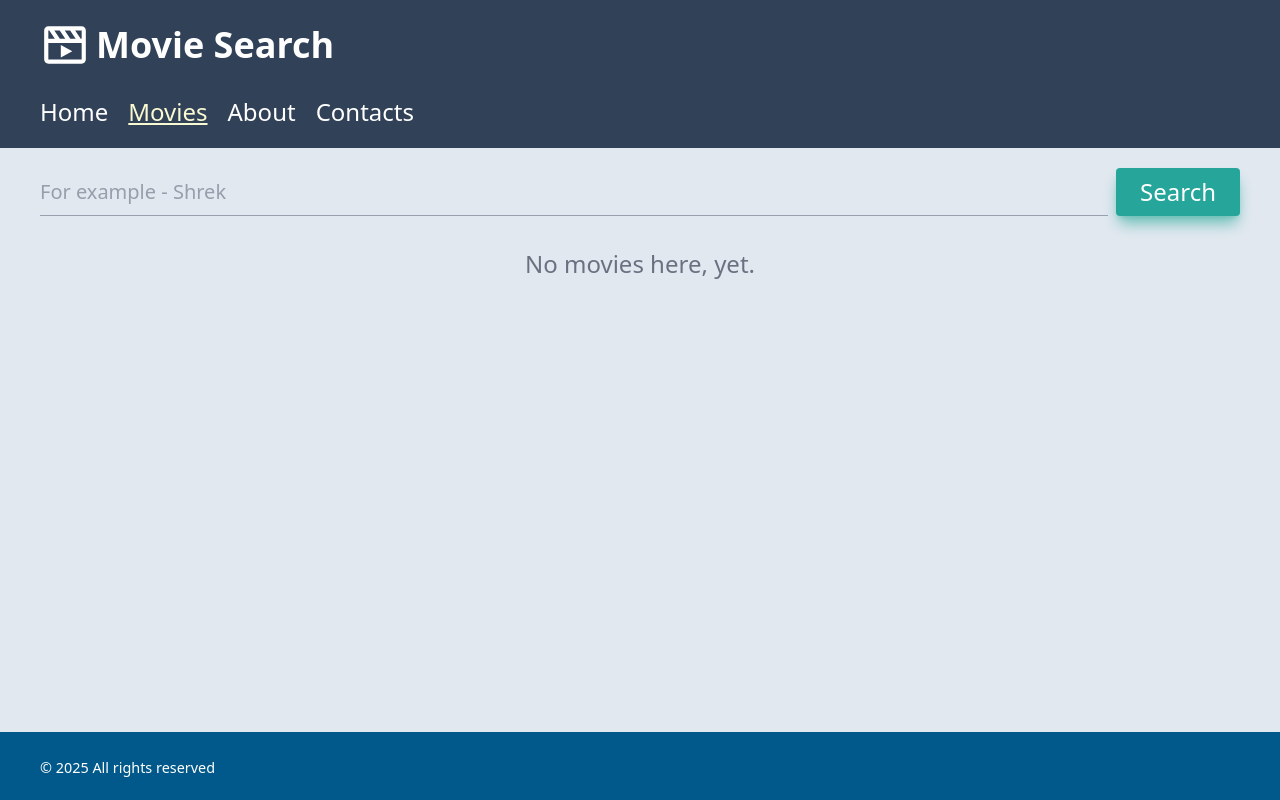
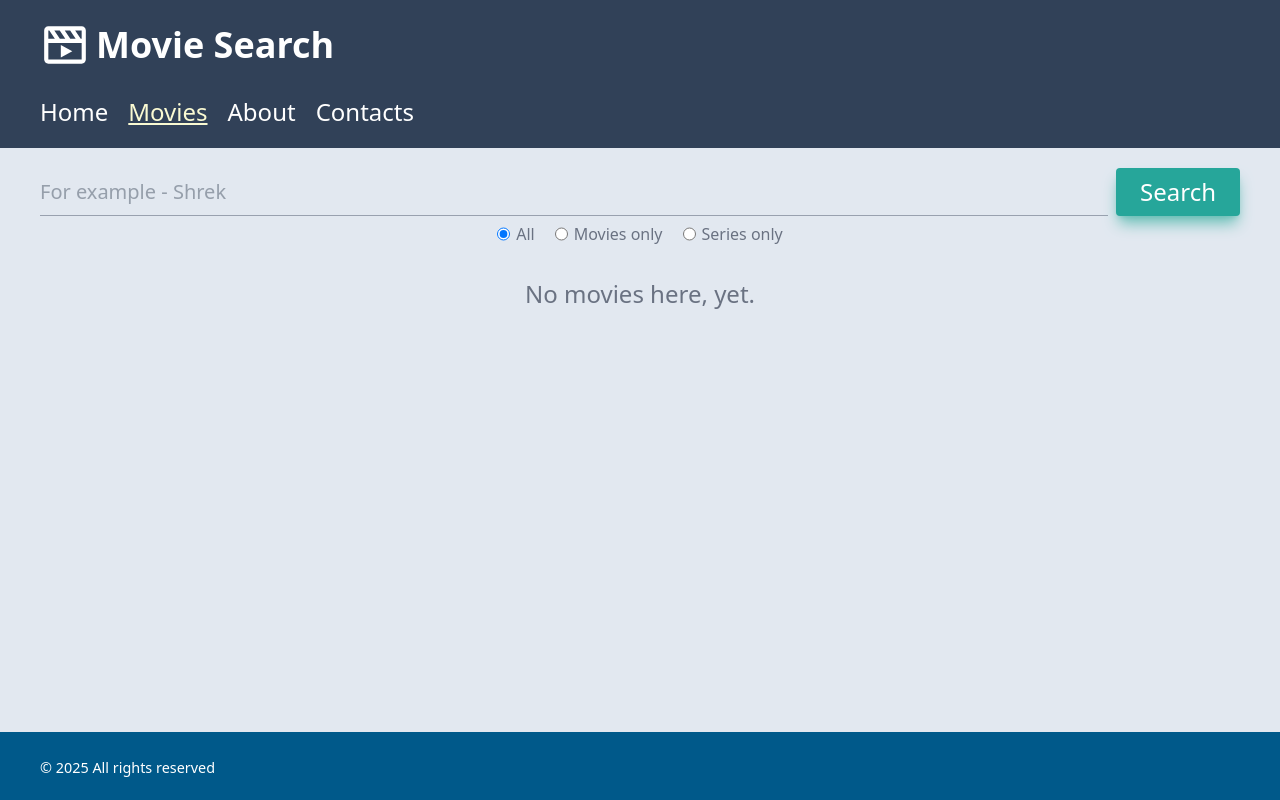
Before and after one commit to Dotssy/react-movie-search, a React (Vite) app: page /movies in a window 1280 px wide. Built offline with nearby package versions, Linux system fonts and the light colour scheme.

Commit message:
Added search by type

```diff
--- a/src/components/SearchForm.jsx
+++ b/src/components/SearchForm.jsx
@@ -3,13 +3,17 @@ import { useMovieSearchContext } from '../context/MovieSearchContext'
 
 const SearchForm = () => {
   const [movieNameInput, setMovieNameInput] = useState('')
-  const { setUserQuery } = useMovieSearchContext()
+  const { userQuery, setUserQuery } = useMovieSearchContext()
+
+  const handleSearchTypeChange = (e) => {
+    setUserQuery((search) => ({ ...search, searchType: e.target.value }))
+  }
 
   const handleSubmit = (e) => {
     e.preventDefault()
 
     if (!movieNameInput.trim()) return
-    setUserQuery(movieNameInput.trim())
+    setUserQuery((search) => ({ ...search, movieName: movieNameInput.trim() }))
   }
 
   return (
@@ -29,6 +33,38 @@ const SearchForm = () => {
           Search
         </button>
       </div>
+      <div className="flex justify-center gap-5 mt-1.5 text-base text-gray-500">
+        <label className="flex gap-1.5 cursor-pointer">
+          <input
+            type="radio"
+            name="type"
+            value=""
+            onChange={handleSearchTypeChange}
+            checked={userQuery.searchType === ''}
+          />
+          <span>All</span>
+        </label>
+        <label className="flex gap-1.5 cursor-pointer">
+          <input
+            type="radio"
+            name="type"
+            value="movie"
+            onChange={handleSearchTypeChange}
+            checked={userQuery.searchType === 'movie'}
+          />
+          <span>Movies only</span>
+        </label>
+        <label className="flex gap-1.5 cursor-pointer">
+          <input
+            type="radio"
+            name="type"
+            value="series"
+            onChange={handleSearchTypeChange}
+            checked={userQuery.searchType === 'series'}
+          />
+          <span>Series only</span>
+        </label>
+      </div>
     </form>
   )
 }
--- a/src/context/MovieSearchProvider.jsx
+++ b/src/context/MovieSearchProvider.jsx
@@ -8,7 +8,10 @@ import { generateSlug } from '../utils/generateSlug.js'
 const inititalErrorObj = { type: '', message: '' }
 
 const MovieSearchProvider = ({ children }) => {
-  const [userQuery, setUserQuery] = useState('')
+  const [userQuery, setUserQuery] = useState({
+    movieName: '',
+    searchType: '',
+  })
   const [movies, setMovies] = useState([])
   const [error, setError] = useState(inititalErrorObj)
 
@@ -33,14 +36,15 @@ const MovieSearchProvider = ({ children }) => {
   }
 
   useEffect(() => {
-    if (!userQuery) return
-    const fetchUrl = `http://www.omdbapi.com/?apikey=${API_KEY}&s=${userQuery}`
+    const { movieName, searchType } = userQuery
+    if (!movieName) return
+    const fetchUrl = `http://www.omdbapi.com/?apikey=${API_KEY}&s=${movieName}&type=${searchType}`
     setError(inititalErrorObj) // Clear errors
     setMovies([]) // Clear movies
     fetchMovies(fetchUrl)
   }, [userQuery])
 
-  const contextValue = { movies, setUserQuery, error, setError }
+  const contextValue = { movies, userQuery, setUserQuery, error, setError }
 
   return (
     <MovieSearchContext.Provider value={contextValue}>
```
